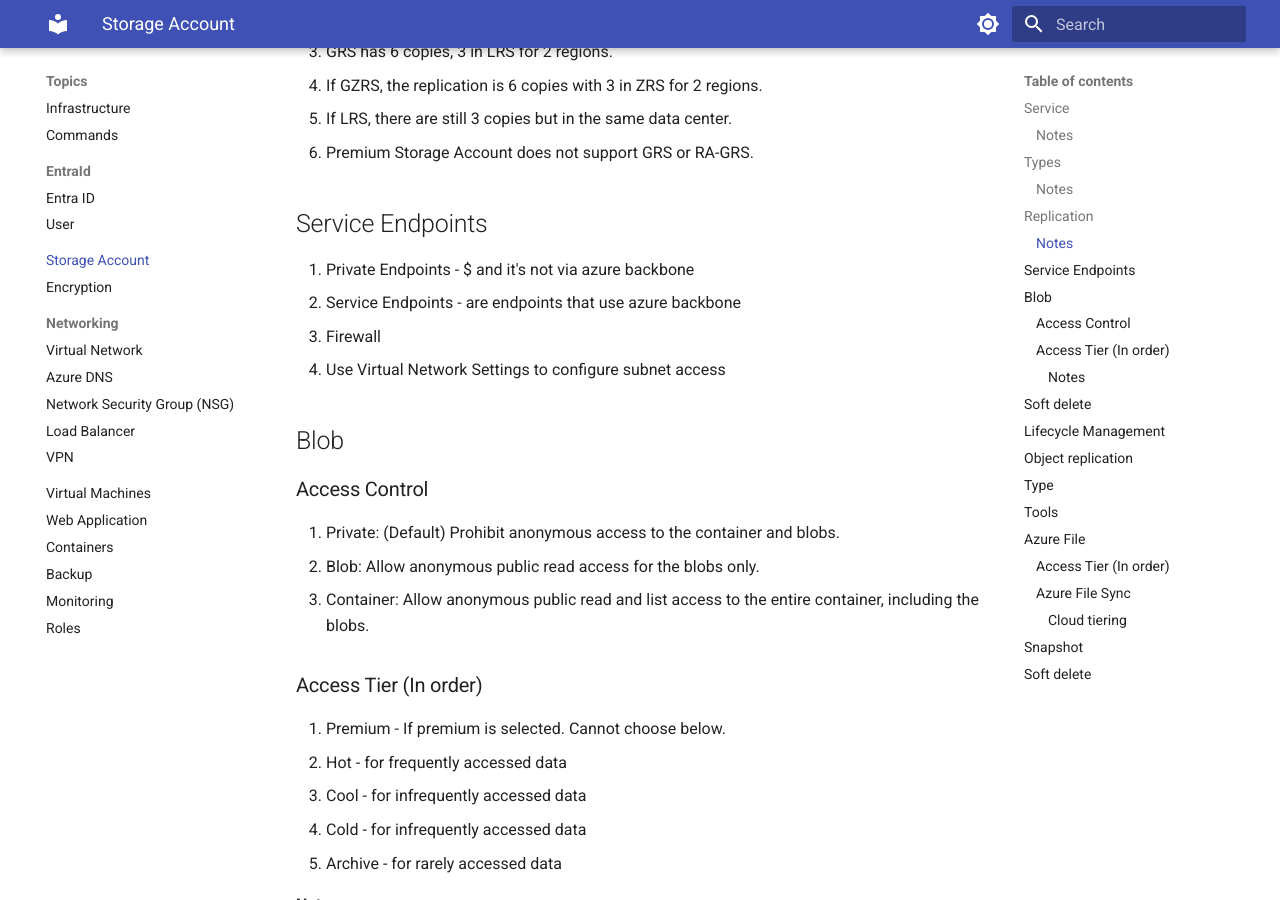
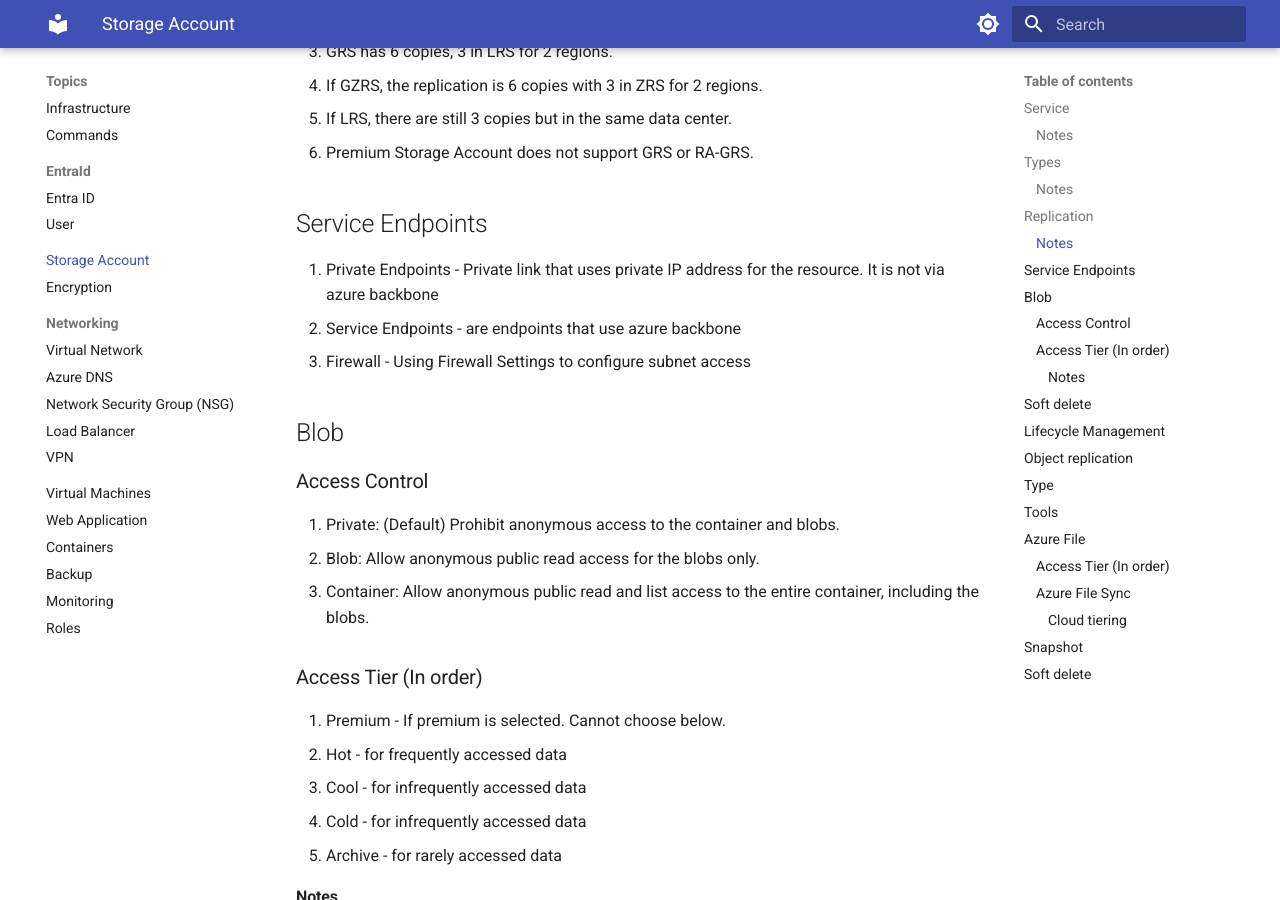
Before and after one commit to yoonghan/AZ-104-Azure-Administrator-Associate, an MkDocs documentation site: the page built from docs/Storage-Account.md, in a window 1280 px wide and 900 px high, scrolled down 1871 px. Built offline with MkDocs 1.6.1 and Material for MkDocs 9.7.7, drawn with Linux system fonts in a browser that asks for light colours.

Commit message:
Update documents

```diff
--- a/docs/Storage-Account.md
+++ b/docs/Storage-Account.md
@@ -48,10 +48,9 @@ Use Case | "Booting OS, SQL Server" | Shared department drives | "Images, Videos
 6. Premium Storage Account does not support GRS or RA-GRS.
 
 ## Service Endpoints
-1. Private Endpoints - $ and it's not via azure backbone
+1. Private Endpoints - Private link that uses private IP address for the resource. It is not via azure backbone
 2. Service Endpoints - are endpoints that use azure backbone
-3. Firewall
-4. Use Virtual Network Settings to configure subnet access
+3. Firewall - Using Firewall Settings to configure subnet access
 
 ## Blob
 ### Access Control
```
Also changed, not shown: docs/Encryption.md (+5 -0 lines), docs/Exam_Preparation/Notes.md (+4 -0 lines), docs/Load-Balancers.md (+1 -1 lines), docs/Virtual-Network.md (+6 -6 lines).
